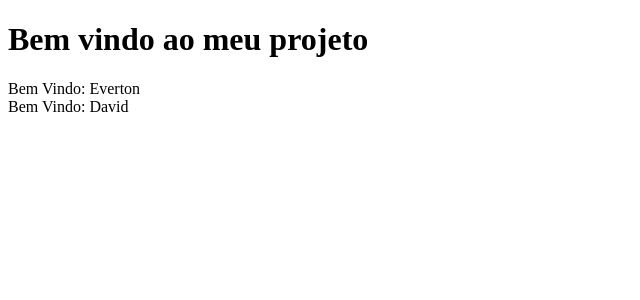
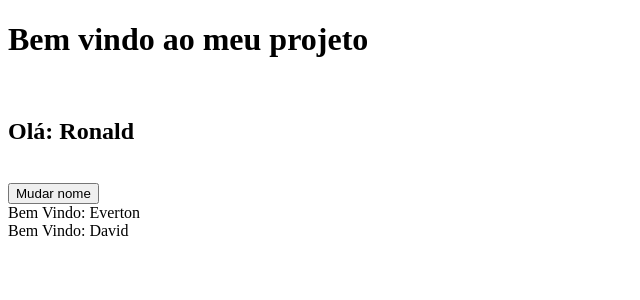
Before and after one commit to Everton3012/react, a React (Vite) app: page / in a window 1280 px wide. Shown: the top 300 px of the page, without its empty margins (0-640 px from the left). Built offline with nearby package versions, Linux system fonts and the light colour scheme.

Commit message:
useState

```diff
--- a/src/App.jsx
+++ b/src/App.jsx
@@ -1,9 +1,23 @@
+import { useState } from "react";
 import { Nome } from "./components/Nome";
 
 const App =() => {
+  const [aluno, setAluno] = useState("Ronald");
+
+  function handleChangeName(){
+    setAluno("Kaue");
+  }
+
   return (
     <>
       <h1>Bem vindo ao meu projeto</h1>
+      <br />
+      <h2>Olá: {aluno}</h2>
+      <br />
+      <button onClick={handleChangeName}>
+        Mudar nome
+      </button>
+      <br />
       <Nome aluno="Everton"/>
       <br />
       <Nome aluno="David"/>
```
